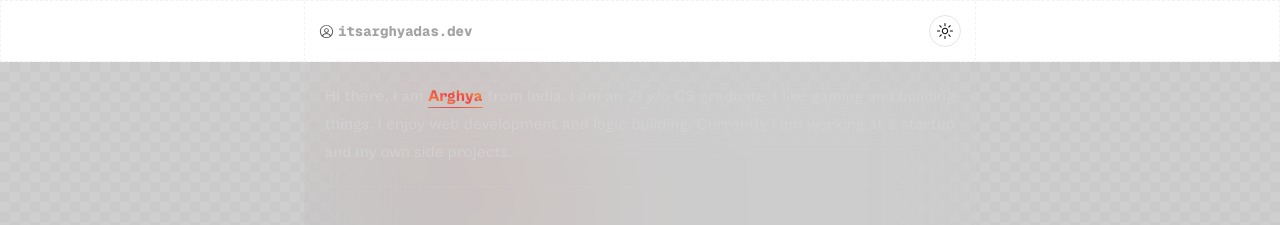
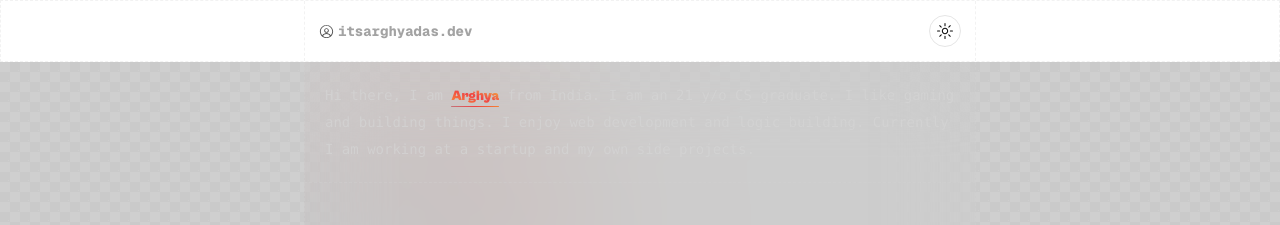
Before and after one commit to itsarghyadas/itsarghyadas.dev, a Next.js app: page / in a window 1280 px wide. Shown: the top 225 px of the page. Built offline with nearby package versions, Linux system fonts and the light colour scheme.

Commit message:
persona portfolio life timeline added

```diff
--- a/app/page.tsx
+++ b/app/page.tsx
@@ -10,9 +10,9 @@
         <div className="absolute bottom-10 right-5 -z-10 m-auto h-[220px] w-[270px] rounded-b rounded-l-xl rounded-r-md rounded-t-full bg-gradient-to-tr from-cyan-500 via-teal-500 to-orange-500 opacity-10 blur-[75px]"></div>
         <div className=" backdrop-blur-2xl">
           <main className="h-full w-full border border-t-0 border-dashed border-neutral-300/30 dark:border-neutral-700/30">
-            <h1 className=" p-5 text-justify font-cabinet font-medium leading-[1.75rem] tracking-wide text-neutral-300/70">
+            <h1 className=" p-5 font-geistMono text-sm font-[550] leading-[1.55rem] tracking-normal text-neutral-300/70 md:leading-[1.65rem]">
               Hi there, I am{" "}
-              <span className="relative bg-gradient-to-tr from-orange-400 via-red-500 to-amber-400/80 bg-clip-text font-[800] text-neutral-700 text-transparent underline underline-offset-4">
+              <span className="relative bg-gradient-to-tr from-orange-400 via-red-500 to-amber-400/80 bg-clip-text font-cabinet font-[900] text-neutral-700 text-transparent underline underline-offset-4">
                 <span className="absolute -bottom-[2.5px] left-0 h-[1px] w-full rounded-full bg-gradient-to-tr from-gray-400 via-red-500 to-amber-400 "></span>
                 Arghya
               </span>{" "}
```
